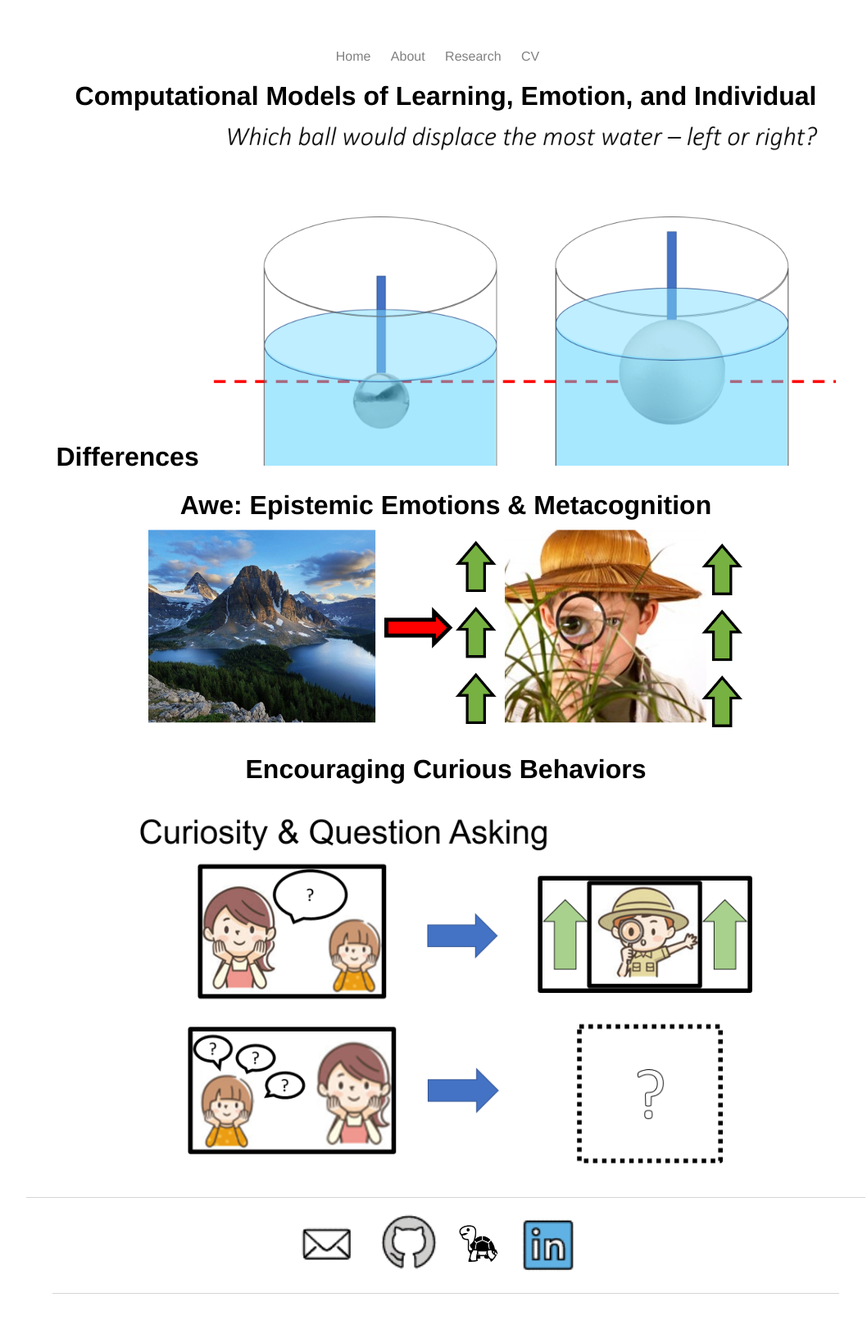
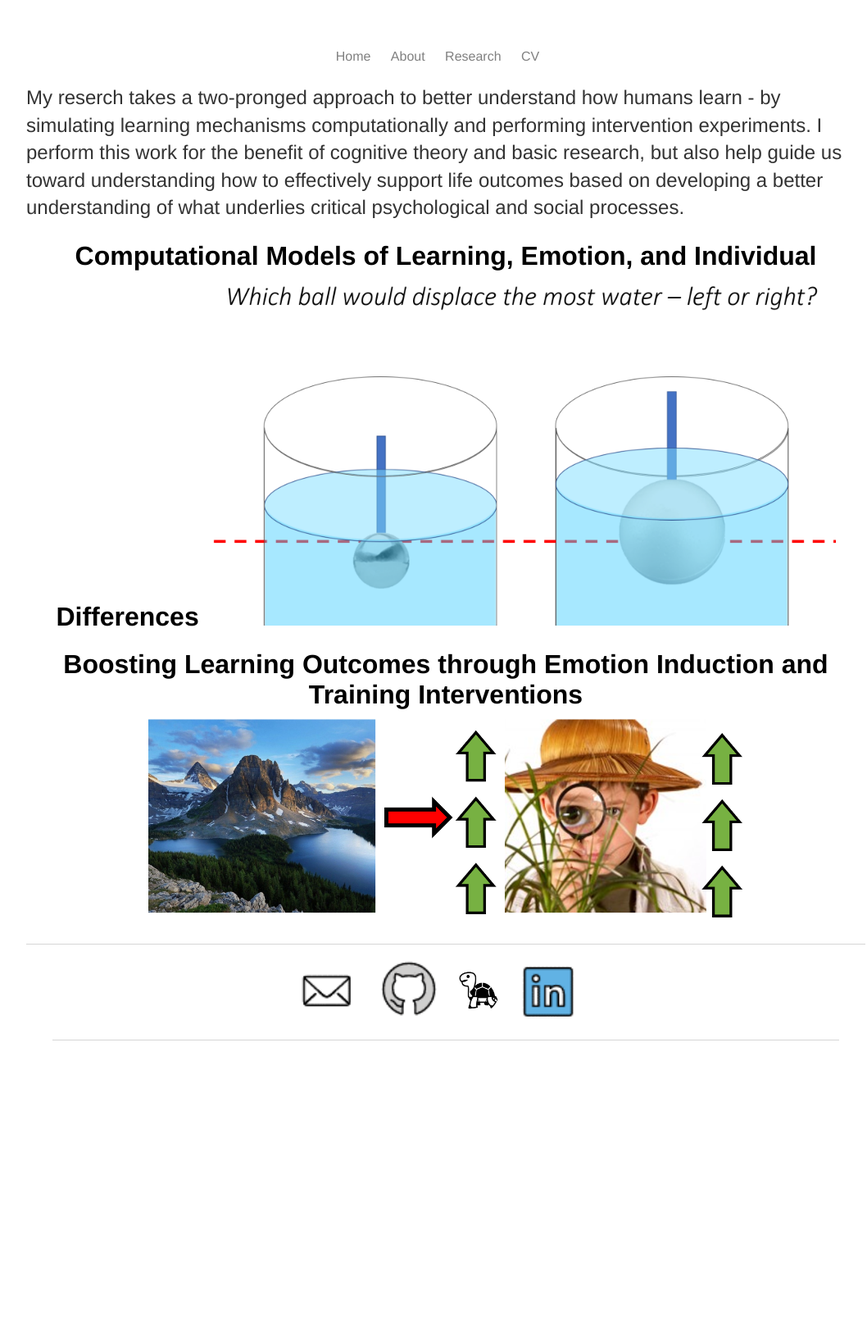
Before and after one commit to ColantonioLearn/ColantonioLearn.github.io, a Jekyll site: the page built from research/index.html, in a window 1280 px wide. Shown: the whole page at 82% size, without its empty margins (96-1154 px from the left). Built offline with Jekyll 4.4.1, drawn with Linux system fonts in a browser that asks for light colours; after the commit the page ends 1329 px from its top, so only the background shows below that.

Commit message:
researchTrim

```diff
--- a/research/index.html
+++ b/research/index.html
@@ -5,10 +5,11 @@ title: Ongoing Projects
 <body>
 <main>
 		<div class = "flex-container" style="flex-direction:column;">
-
+		<p>My reserch takes a two-pronged approach to better understand how humans learn - by simulating learning mechanisms computationally and performing intervention experiments. I perform this work
+		for the benefit of cognitive theory and basic research, but also help guide us toward understanding how to effectively support life outcomes based on developing a better understanding
+		of what underlies critical psychological and social processes. </p>
 		<div><h1 style="text-align:center;">Computational Models of Learning, Emotion, and Individual Differences <img src="waterDisp.png" alt="Computational Models of Learning & Emotional Experience" style="width:60vw;"></h1></div>
-	  <div><h1 style="text-align:center;">Awe: Epistemic Emotions & Metacognition <img src="awePano.png" alt="Awe: Epistemic Emotions & Metacognition" style="width:60vw;"></h1></div>
-		<div><h1 style="text-align:center;">Encouraging Curious Behaviors <img src="questions.png" alt="Encouraging Curious Behaviors" style="width:60vw;"></h1></div>
+	  <div><h1 style="text-align:center;">Boosting Learning Outcomes through Emotion Induction and Training Interventions <img src="awePano.png" alt="Awe: Epistemic Emotions & Metacognition" style="width:60vw;"></h1></div>
 </main>
 <footer>
 		<ul class='center'>
```
